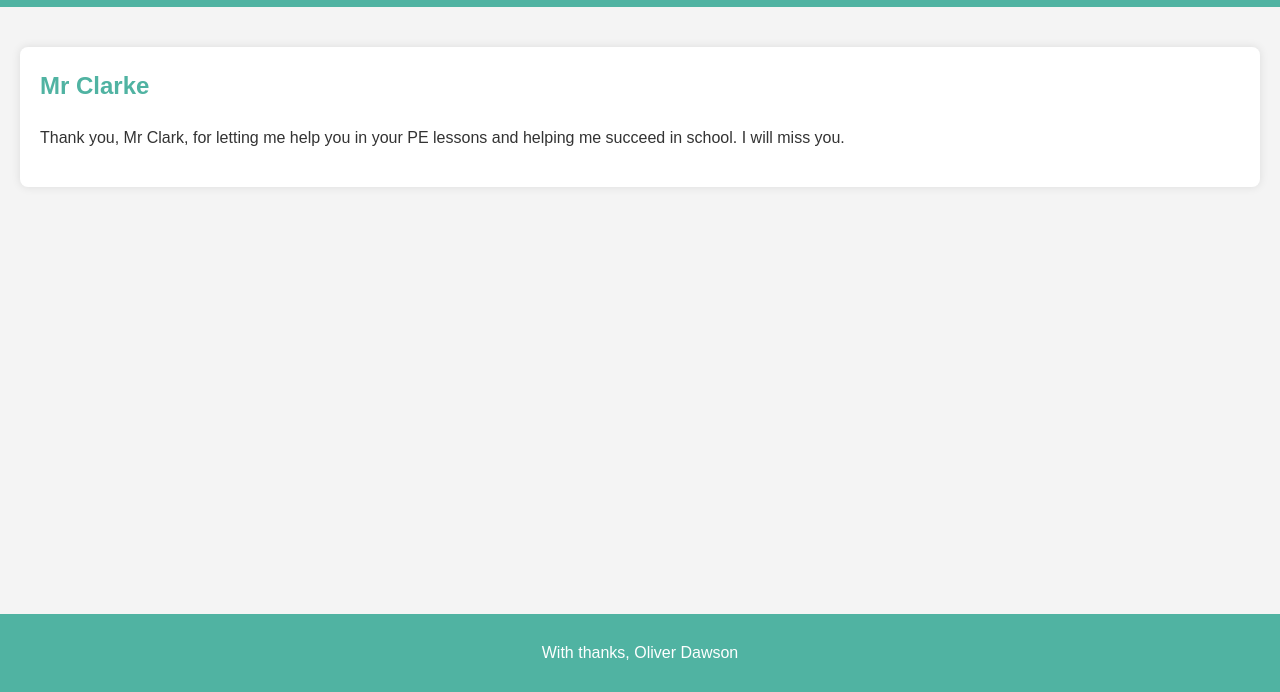
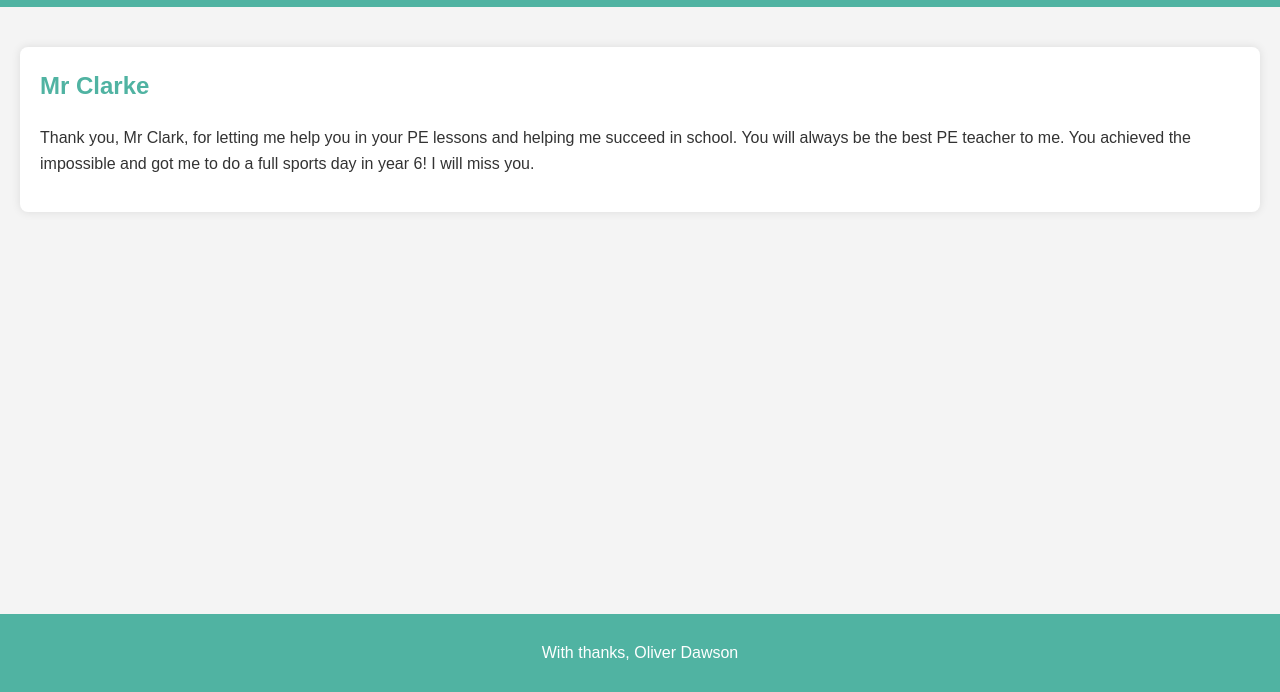
Before and after one commit to radio1233/thankyou.github.io, a plain HTML site: page Mr Clarke.html in a window 1280 px wide. Shown: the part 108-800 px from the top of the page. Drawn offline with Linux system fonts and the light colour scheme.

Commit message:
Update Mr Clarke.html

```diff
--- a/Mr Clarke.html
+++ b/Mr Clarke.html
@@ -14,7 +14,7 @@
     <main>
         <section class="assistant">
             <h2>Mr Clarke</h2>
-            <p>Thank you, Mr Clark, for letting me help you in your PE lessons and helping me succeed in school. I will miss you. </p>
+            <p>Thank you, Mr Clark, for letting me help you in your PE lessons and helping me succeed in school. You will always be the best PE teacher to me. You achieved the impossible and got me to do a full sports day in year 6! I will miss you. </p>
         </section>
     </main>
     <footer>
```
